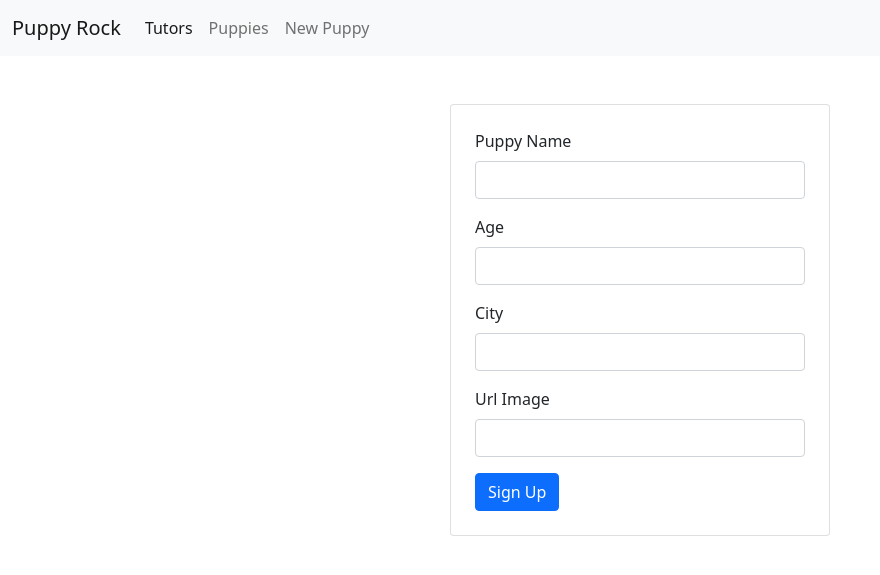
After one commit to jhonnymalta/jhonnymalta-PJL-003-PuppyRock, a Flask app: template templates/new_puppy.html in a window 1280 px wide. The commit adds this page. Shown: the top 575 px of the page, without its empty margins (0-880 px from the left). Run offline with Flask 3, Linux system fonts and the light colour scheme; the template is opened without the code that fills it, so the values that code supplies are empty.

Commit message:
create new puppy and get all puppies

```diff
--- a/main.py
+++ b/main.py
@@ -6,6 +6,7 @@ from flask_login import login_required,login_user,LoginManager
 from data.db_session import create_tables
 
 from models.User import User
+from models.Puppy import Puppy
 
 from services.PassHashing import hashing_pass
 
@@ -76,6 +77,33 @@ def profile(id):
     tutor: User = get_tutor_by_id(id)
     return render_template('profile.html',tutor=tutor)
 
+@app.route('/new_puppy',methods=['POST','GET'])
+@login_required
+def new_puppy():
+    if request.method == 'POST':
+        puppy_name = request.form['puppy_name']
+        age = request.form['age']
+        city = request.form['city']
+        url_image = request.form['url_image']
+
+        puppy : Puppy = Puppy(
+            puppy_name = puppy_name,
+            age = int(age),
+            city = city,
+            url_image = url_image
+        )
+        from data.crud import create_puppy
+        create_puppy(puppy)
+        return redirect(url_for('puppies'))
+    else:
+        return render_template('new_puppy.html')
+
+@app.route('/puppies')
+@login_required
+def puppies():
+    from data.crud import get_all_puppies
+    list = get_all_puppies()
+    return render_template('puppies.html',list=list)
 
 @app.errorhandler(404)
 def page_not_found(e):
@@ -93,7 +121,7 @@ def login():
     print(user)
     if user is not None:
         login_user(user)
-        flash('Logged in successfully.')
+
 
         next = request.args.get('next')
         # if not is_safe_url(next):
--- a/models/Puppy.py
+++ b/models/Puppy.py
@@ -10,8 +10,9 @@ class Puppy(ModelBase):
     __tablename__ :str = 'puppies'
 
     id : int = sa.Column(sa.Integer,primary_key=True,autoincrement=True)
-    name: str = sa.Column(sa.String(100),nullable=False)
+    puppy_name: str = sa.Column(sa.String(100),nullable=False)
     age : int = sa.Column(sa.Integer)
+    url_image: str = sa.Column(sa.String,nullable=False)
     city: str = sa.Column(sa.String(100))
     data_criacao: datetime = sa.Column(sa.DateTime, default=datetime.now, index=True)
 
@@ -20,4 +21,4 @@ class Puppy(ModelBase):
 
 
     def __repr__(self) -> str:
-        return f"<Puppy: {self.name} from {self.city}>"
+        return f"<Puppy: {self.puppy_name} from {self.city}>"
--- a/templates/basic.html
+++ b/templates/basic.html
@@ -16,7 +16,7 @@
   <body>
     <nav class="navbar navbar-expand-lg navbar-light bg-light">
       <div class="container-fluid">
-        <a class="navbar-brand" href="{{url_for("index")}}">Puppy Rock</a>
+        <a class="navbar-brand" href="{{url_for("tutor")}}">Puppy Rock</a>
         <button
           class="navbar-toggler"
           type="button"
@@ -39,19 +39,12 @@
               >
             </li>
             <li class="nav-item">
-              <a class="nav-link" href="#">Features</a>
+              <a class="nav-link" href="{{url_for('puppies')}}">Puppies</a>
             </li>
             <li class="nav-item">
-              <a class="nav-link" href="#">Pricing</a>
+              <a class="nav-link" href="{{url_for('new_puppy')}}">New Puppy</a>
             </li>
-            <li class="nav-item">
-              <a
-                class="nav-link disabled"
-                href="#"
-                tabindex="-1"
-                aria-disabled="true"
-                >Disabled</a
-              >
+
             </li>
           </ul>
         </div>
--- /dev/null
+++ b/templates/new_puppy.html
@@ -0,0 +1,33 @@
+{% extends 'basic.html' %} {% block content %}
+
+<div class="container">
+  <div class="row justify-content-md-center mt-4">
+    <form
+      method="post"
+      action="{{url_for('new_puppy')}}"
+      class="col-4 card m-4 p-4"
+    >
+      <div class="mb-3 form-group">
+        <label for="puppy_name" class="form-label">Puppy Name</label>
+        <input type="text" name="puppy_name" class="form-control" />
+      </div>
+      <div class="mb-3 form-group">
+        <label for="age" class="form-label">Age</label>
+        <input type="text" name="age" class="form-control" />
+      </div>
+      <div class="mb-3 form-group">
+        <label for="city" class="form-label">City</label>
+        <input type="text" name="city" class="form-control" />
+      </div>
+      <div class="mb-3 form-group">
+        <label for="url_image" class="form-label">Url Image</label>
+        <input type="text" name="url_image" class="form-control" />
+      </div>
+      <div>
+        <button type="submit" class="btn btn-primary">Sign Up</button>
+      </div>
+    </form>
+  </div>
+</div>
+
+{% endblock %}
```
Also changed, not shown: data/crud.py (+11 -1 lines), templates/puppies.html (added, +27 -0 lines).
